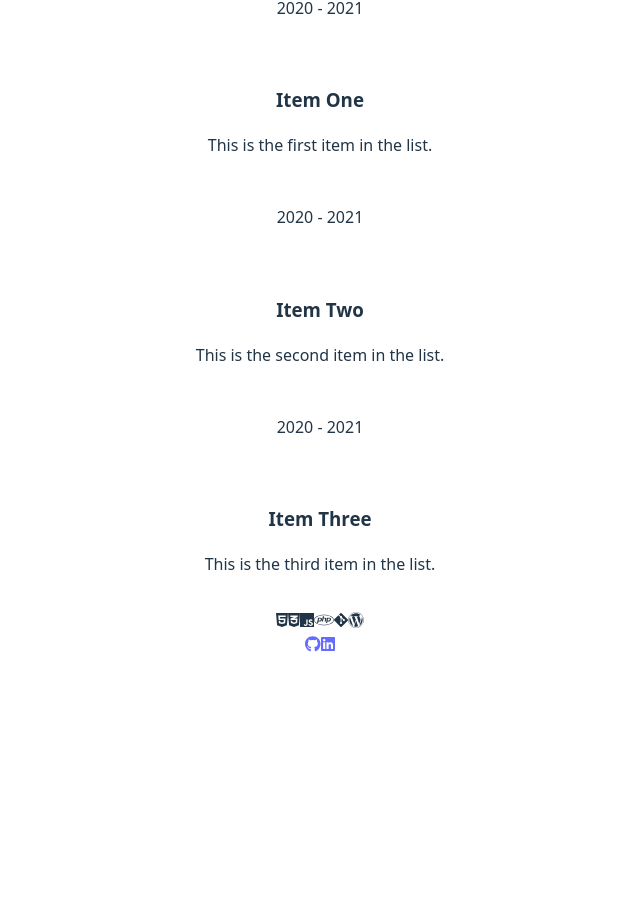
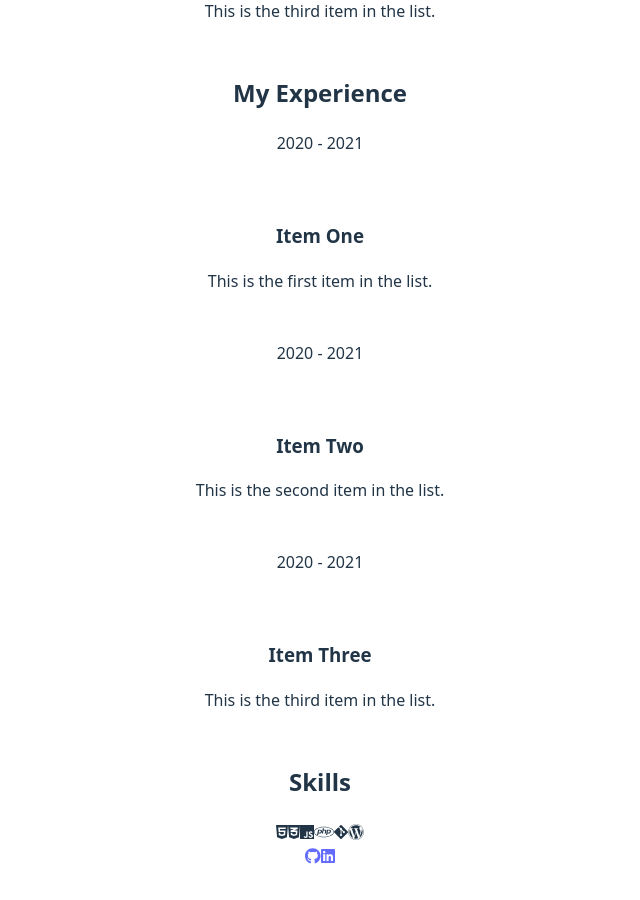
Before and after one commit to laloptk/bilingual-themed-portfolio, a React (Vite) app: page / in a window 1280 px wide. Shown: the part 5451-6351 px from the top of the page, without its empty margins (320-960 px from the left). Before the commit the page ends 6139 px from the top, so only its background shows below. Built offline with nearby package versions, Linux system fonts and the light colour scheme.

Commit message:
Add and use semantic components

```diff
--- a/src/assets/data.json
+++ b/src/assets/data.json
@@ -106,26 +106,21 @@
         ],
         "jobs": [
             {
-                "id": 1,
+                "id": "job1",
                 "title": "Elemento Uno",
                 "description": "Este es el primer elemento de la lista.",
                 "startYear": "2020",
-                "endYear": "2021",
-                "image": {
-                    "src": "",
-                    "alt": "",
-                    "caption": ""
-                }
+                "endYear": "2021"
             },
             {
-                "id": 2,
+                "id": "job2",
                 "title": "Elemento Dos",
                 "description": "Este es el segundo elemento de la lista.",
                 "startYear": "2020",
                 "endYear": "2021"
             },
             {
-                "id": 3,
+                "id": "job3",
                 "title": "Elemento Tres",
                 "description": "Este es el tercer elemento de la lista.",
                 "startYear": "2020",
--- /dev/null
+++ b/src/components/boxes/MainBox.jsx
@@ -0,0 +1,9 @@
+const MainBox = ({children, classes = "portfolio light"}) => {
+    return (
+        <main className={classes}>
+            {children}
+        </main>
+    )
+}
+
+export default MainBox;
--- /dev/null
+++ b/src/components/boxes/SectionBox.jsx
@@ -0,0 +1,20 @@
+import Title from "../atoms/Title"
+import Text from "../atoms/Text"
+
+const SectionBox = ({children, classes="section", title, blurb }) => {
+    return (
+        <section className={classes} >
+            {(title || blurb) && (
+                <header className="section-header">
+                    {title && <Title title={title} level="2" />}
+                    {blurb && <Text>{blurb}</Text>}
+                </header>
+            )}
+            <div className="section-content">
+                {children}
+            </div>
+        </section>
+    )
+}
+
+export default SectionBox;
--- a/src/components/molecules/IconList.jsx
+++ b/src/components/molecules/IconList.jsx
@@ -1,7 +1,7 @@
 import { FontAwesomeIcon } from '@fortawesome/react-fontawesome'
-const IconList = ({ icons }) => {
+const IconList = ({ icons, type="list"}) => {
     return (
-        <>
+        <div className={`icon-${type}`}>
             {icons &&
                 icons.map((icon) =>
                     icon.url ? (
@@ -15,7 +15,7 @@ const IconList = ({ icons }) => {
                     )
                 )
             }
-        </>
+        </div>
     );
 }
 
--- a/src/components/pages/Home.jsx
+++ b/src/components/pages/Home.jsx
@@ -1,3 +1,5 @@
+import MainBox from '../boxes/MainBox'
+import SectionBox from '../boxes/SectionBox'
 import Grid from '../organisms/Grid'
 import Header from '../organisms/Header'
 import TimeLine from '../organisms/TimeLine'
@@ -13,10 +15,29 @@ const Home = () => {
     return (
         <>
             <Header title={languageData.title} text={languageData.description} />
-            <Grid posts={languageData.projects} />
-            <TimeLine jobs={languageData.jobs} />
-            <Skills skills={data.skills} />
-            <Footer social={social} />
+                <MainBox classes={globalVariable.light ? "portfolio light" : "portfolio dark"}>
+                <SectionBox
+                    title="My Projects"
+                    blurb=""
+                    classes="section projects"
+                >
+                    <Grid posts={languageData.projects} />
+                </SectionBox>
+                <SectionBox
+                    title="My Experience"
+                    blurb=""
+                    classes="section experience"
+                >
+                    <TimeLine jobs={languageData.jobs} />
+                </SectionBox>
+                <SectionBox
+                    title="Skills"
+                    blurb=""
+                    classes="section skills">
+                    <Skills skills={data.skills} />
+                </SectionBox>
+                <Footer social={social} />
+            </MainBox>
         </>
     )
 }
```
Also changed, not shown: src/components/layout/SectionTitleBox.jsx (deleted).
